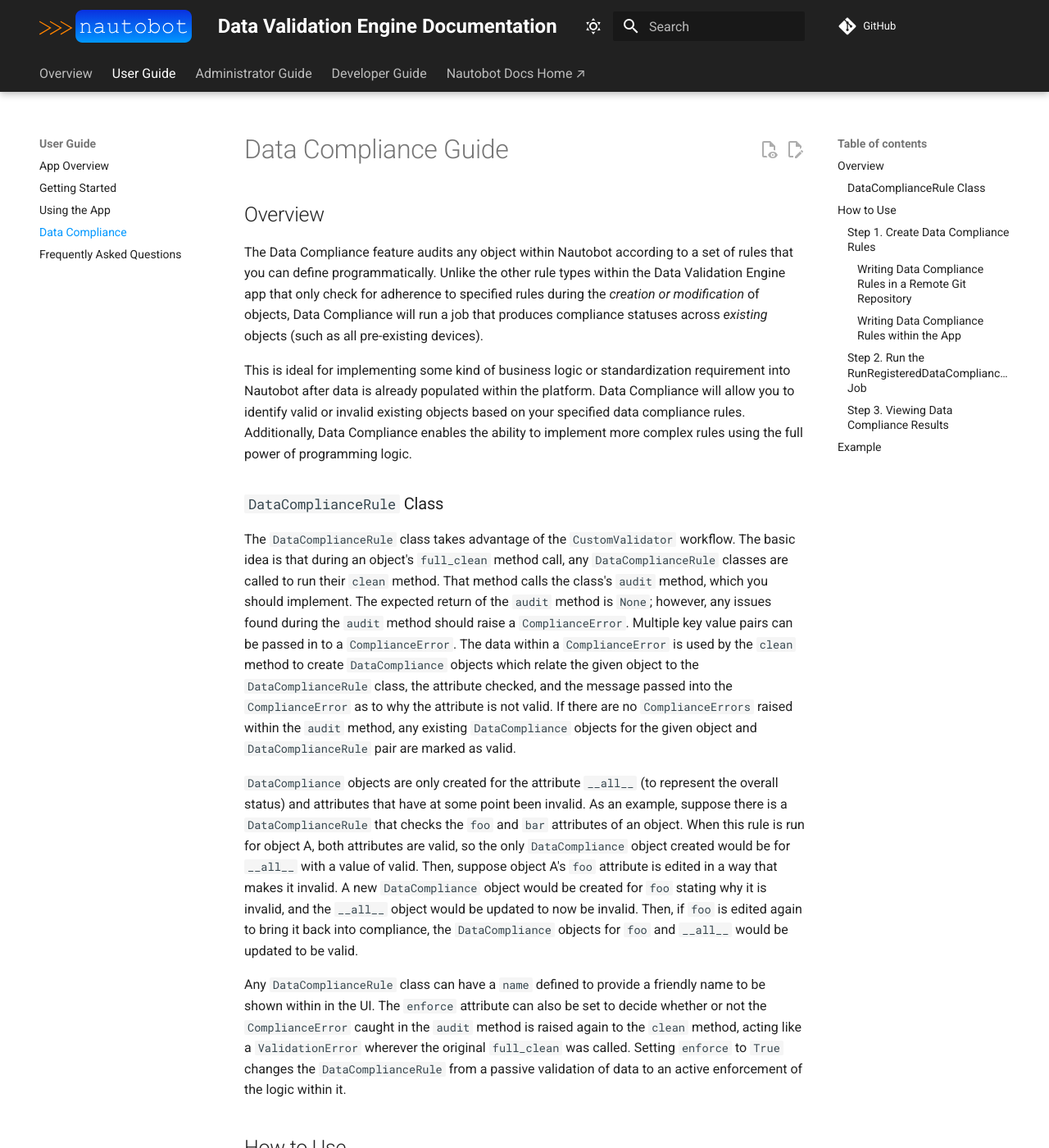
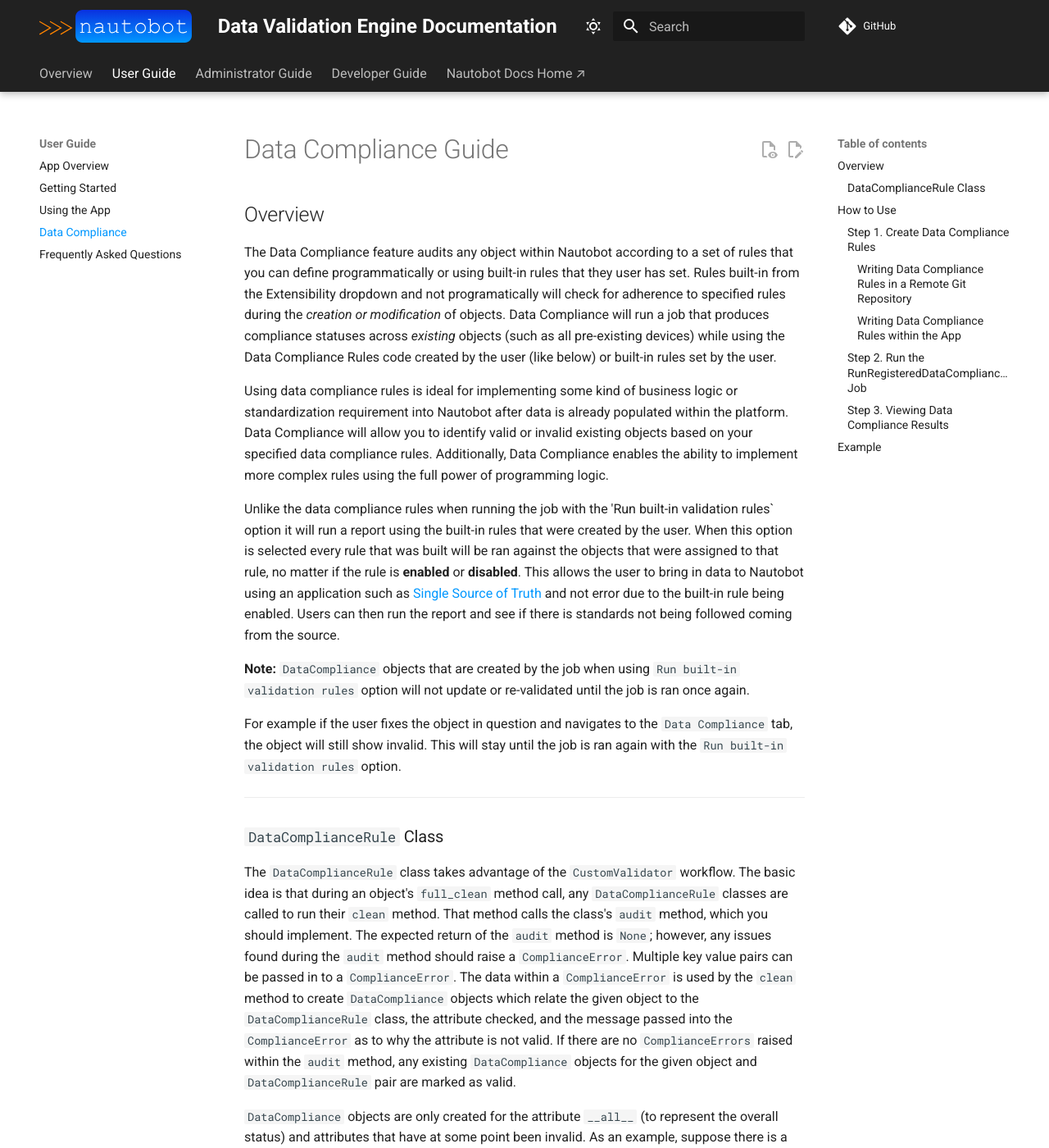
Before and after one commit to nautobot/nautobot-app-data-validation-engine, an MkDocs documentation site: the page built from docs/user/app_data_compliance.md, in a window 1280 px wide and 1400 px high. Shown: the whole window at 82% size. Built offline with MkDocs 1.6.1 and Material for MkDocs 9.7.7, drawn with Linux system fonts in a browser that asks for light colours; comment, search, counter and statistics services are not loaded.

Commit message:
Update Docs

```diff
--- a/docs/user/app_data_compliance.md
+++ b/docs/user/app_data_compliance.md
@@ -2,9 +2,17 @@
 
 ## Overview
 
-The Data Compliance feature audits any object within Nautobot according to a set of rules that you can define programmatically. Unlike the other rule types within the Data Validation Engine app that only check for adherence to specified rules during the *creation or modification* of objects, Data Compliance will run a job that produces compliance statuses across *existing* objects (such as all pre-existing devices).
+The Data Compliance feature audits any object within Nautobot according to a set of rules that you can define programmatically or using built-in rules that they user has set. Rules built-in from the Extensibility dropdown and not programatically will check for adherence to specified rules during the *creation or modification* of objects. Data Compliance will run a job that produces compliance statuses across *existing* objects (such as all pre-existing devices) while using the Data Compliance Rules code created by the user (like below) or built-in rules set by the user.
 
-This is ideal for implementing some kind of business logic or standardization requirement into Nautobot after data is already populated within the platform. Data Compliance will allow you to identify valid or invalid existing objects based on your specified data compliance rules. Additionally, Data Compliance enables the ability to implement more complex rules using the full power of programming logic.
+Using data compliance rules is ideal for implementing some kind of business logic or standardization requirement into Nautobot after data is already populated within the platform. Data Compliance will allow you to identify valid or invalid existing objects based on your specified data compliance rules. Additionally, Data Compliance enables the ability to implement more complex rules using the full power of programming logic.
+
+Unlike the data compliance rules when running the job with the 'Run built-in validation rules` option it will run a report using the built-in rules that were created by the user. When this option is selected every rule that was built will be ran against the objects that were assigned to that rule, no matter if the rule is **enabled** or **disabled**. This allows the user to bring in data to Nautobot using an application such as [Single Source of Truth](https://github.com/nautobot/nautobot-app-ssot/) and not error due to the built-in rule being enabled. Users can then run the report and see if there is standards not being followed coming from the source.
+
+**Note:** `DataCompliance` objects that are created by the job when using `Run built-in validation rules` option will not update or re-validated until the job is ran once again.
+
+For example if the user fixes the object in question and navigates to the `Data Compliance` tab, the object will still show invalid. This will stay until the job is ran again with the `Run built-in validation rules` option.
+
+---
 
 ### `DataComplianceRule` Class
 
```
